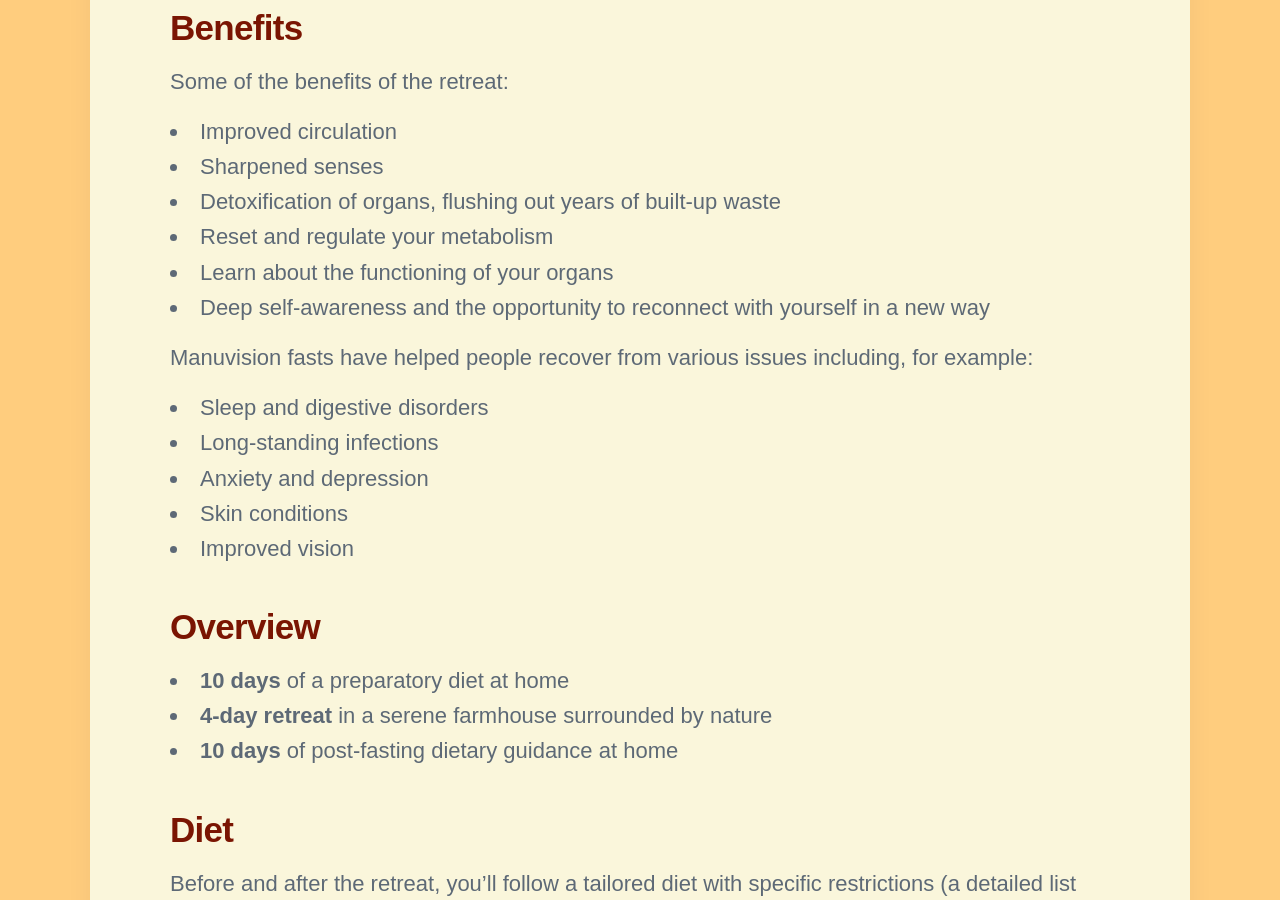
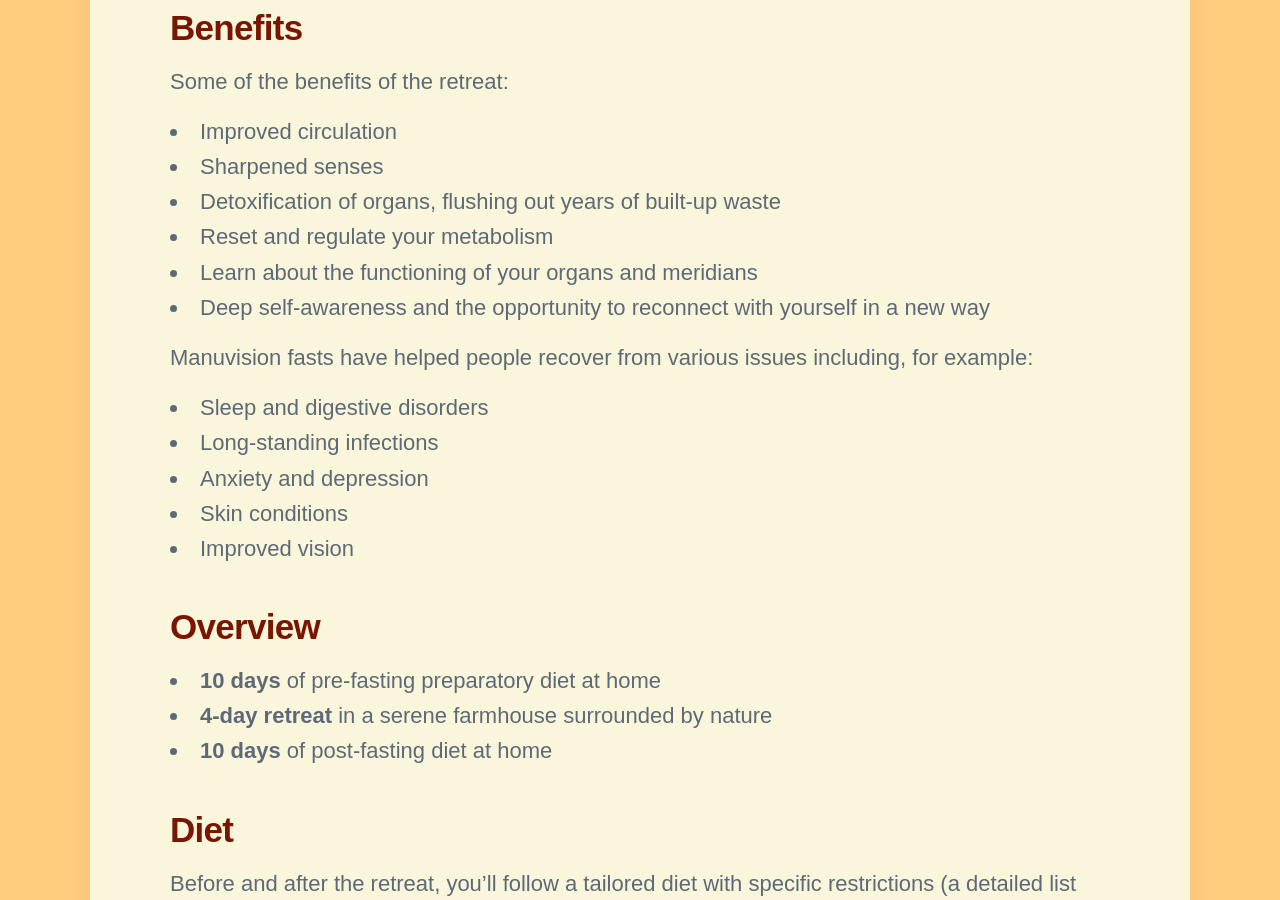
Before and after one commit to threekeytherapy/threekeytherapy.com, a Jekyll site: the page built from _workshops/fast-retreat.md, in a window 1280 px wide and 900 px high, scrolled down 1134 px. Built offline with Jekyll 4.4.1, drawn with Linux system fonts in a browser that asks for light colours; nearby versions of some CDN libraries; some web fonts are replaced.

Commit message:
little tweaks

```diff
--- a/_workshops/fast-retreat.md
+++ b/_workshops/fast-retreat.md
@@ -12,7 +12,7 @@ redirects_from:
 
 A Manuvision fast offers a deep reset for both your body and mind.
 
-You'll experience a sense of freedom, renewed energy, and personal growth by challenging your body’s habits, exploring its potential, and unlocking its natural ability to heal and regenerate.
+You'll experience a sense of freedom, renewed energy, and personal growth by challenging your body's habits, exploring its potential, and unlocking its natural ability to heal and regenerate.
 
 The fast will be lead by [Steffen Lundgaard](https://manuvision.es/en/steffen-en/), who has been facilitating fast retreats for over 15 years.
 
@@ -25,7 +25,7 @@ Some of the benefits of the retreat:
 - Sharpened senses
 - Detoxification of organs, flushing out years of built-up waste
 - Reset and regulate your metabolism
-- Learn about the functioning of your organs
+- Learn about the functioning of your organs and meridians
 - Deep self-awareness and the opportunity to reconnect with yourself in a new way
 
 Manuvision fasts have helped people recover from various issues including, for example:
@@ -37,9 +37,9 @@ Manuvision fasts have helped people recover from various issues including, for e
 
 ## Overview
 
-- **10 days** of a preparatory diet at home
+- **10 days** of pre-fasting preparatory diet at home
 - **4-day retreat** in a serene farmhouse surrounded by nature
-- **10 days** of post-fasting dietary guidance at home
+- **10 days** of post-fasting diet at home
 
 ## Diet
 
@@ -49,7 +49,7 @@ During the 4-day retreat, only water (and occasional herbal tea) will be consume
 
 ## Retreat programme
 
-- **Day 1:** Arrival day – a quiet, peaceful time to settle in. You’ll begin the water-only fast.
+- **Day 1:** Arrival day – a quiet, peaceful time to settle in. You'll begin the water-only fast.
 - **Days 2 & 3:** Full, active days dedicated to physical training, stretching, and bodywork, designed to cleanse and energize each organ. You'll also have opportunities for nature walks, swimming, and enjoying the sauna.
 - **Day 4:** The completion of the fast is celebrated with a bowl of soup, and you'll return home.
 
```
